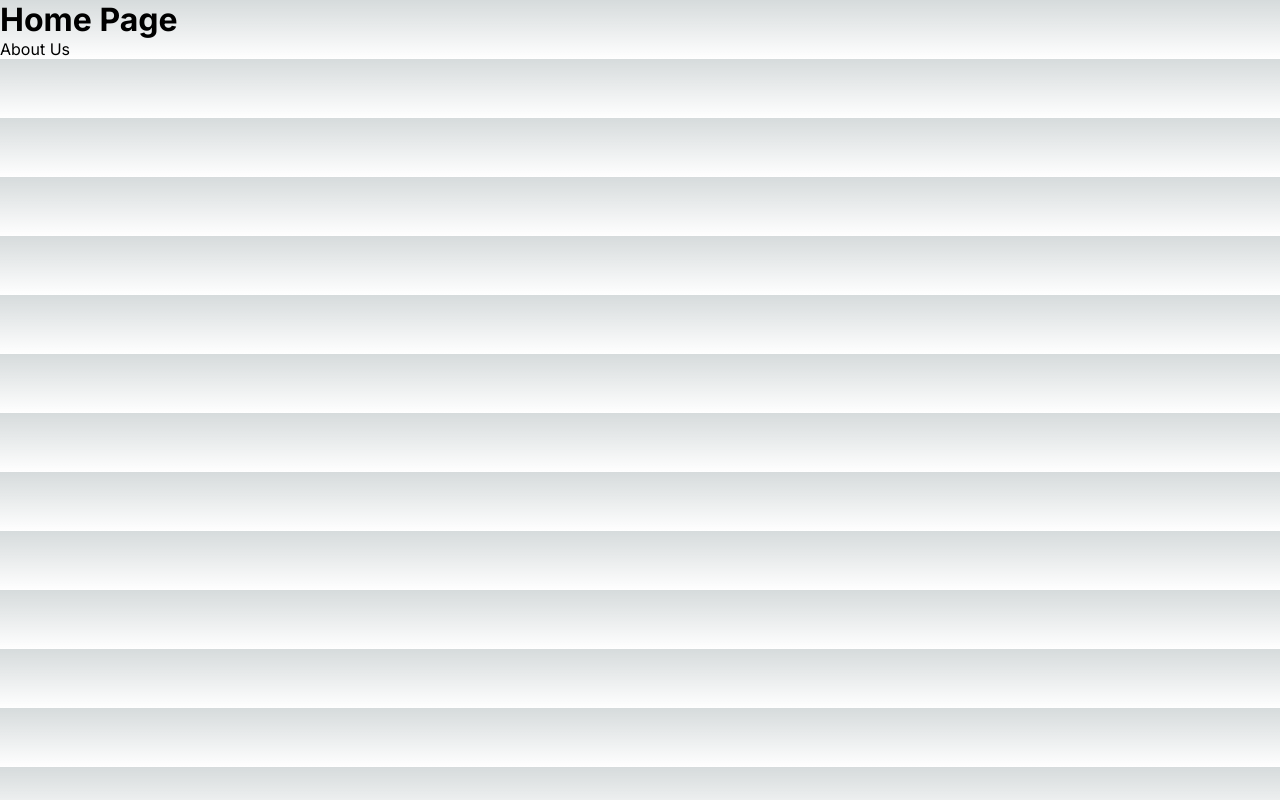
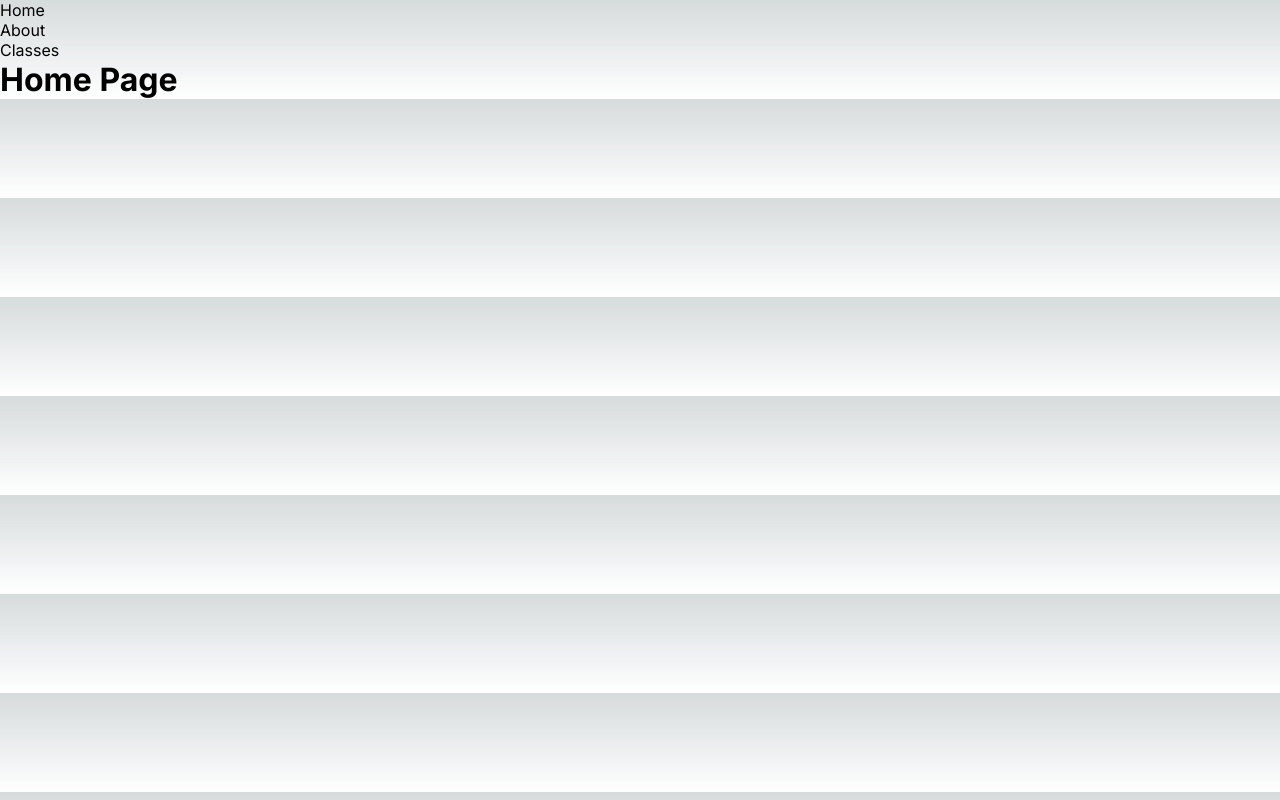
Before and after one commit to Mik20393/blog-app, a Next.js app: page / in a window 1280 px wide. Built offline with nearby package versions, Linux system fonts and the light colour scheme.

Commit message:
Adding navbar links

```diff
--- a/src/app/layout.js
+++ b/src/app/layout.js
@@ -1,5 +1,7 @@
 import { Inter } from "next/font/google";
 import "./globals.css";
+
+import Navbar from "@/components/navbar";
 
 const inter = Inter({ subsets: ["latin"] });
 
@@ -11,7 +13,10 @@ export const metadata = {
 export default function RootLayout({ children }) {
   return (
     <html lang="en">
-      <body className={inter.className}>{children}</body>
+      <body className={inter.className}>
+        <Navbar />
+        {children}
+      </body>
     </html>
   );
 }
--- a/src/app/page.js
+++ b/src/app/page.js
@@ -6,7 +6,6 @@ export default function Home() {
     <>
       <main>
         <h1>Home Page</h1>
-        <Link href="/about">About Us</Link>
       </main>
     </>
   );
--- a/src/components/navbar.js
+++ b/src/components/navbar.js
@@ -1,7 +1,17 @@
+import Link from 'next/link'
+
 export default function Navbar() {
     return (
         <>
-
+            <nav>
+                <div>
+                    <ul>
+                        <li><Link href="/">Home</Link></li>
+                        <li><Link href="/about">About</Link></li>
+                        <li><Link href="/classes">Classes</Link></li>
+                    </ul>
+                </div>
+            </nav>
         </>
     )
 }
```
